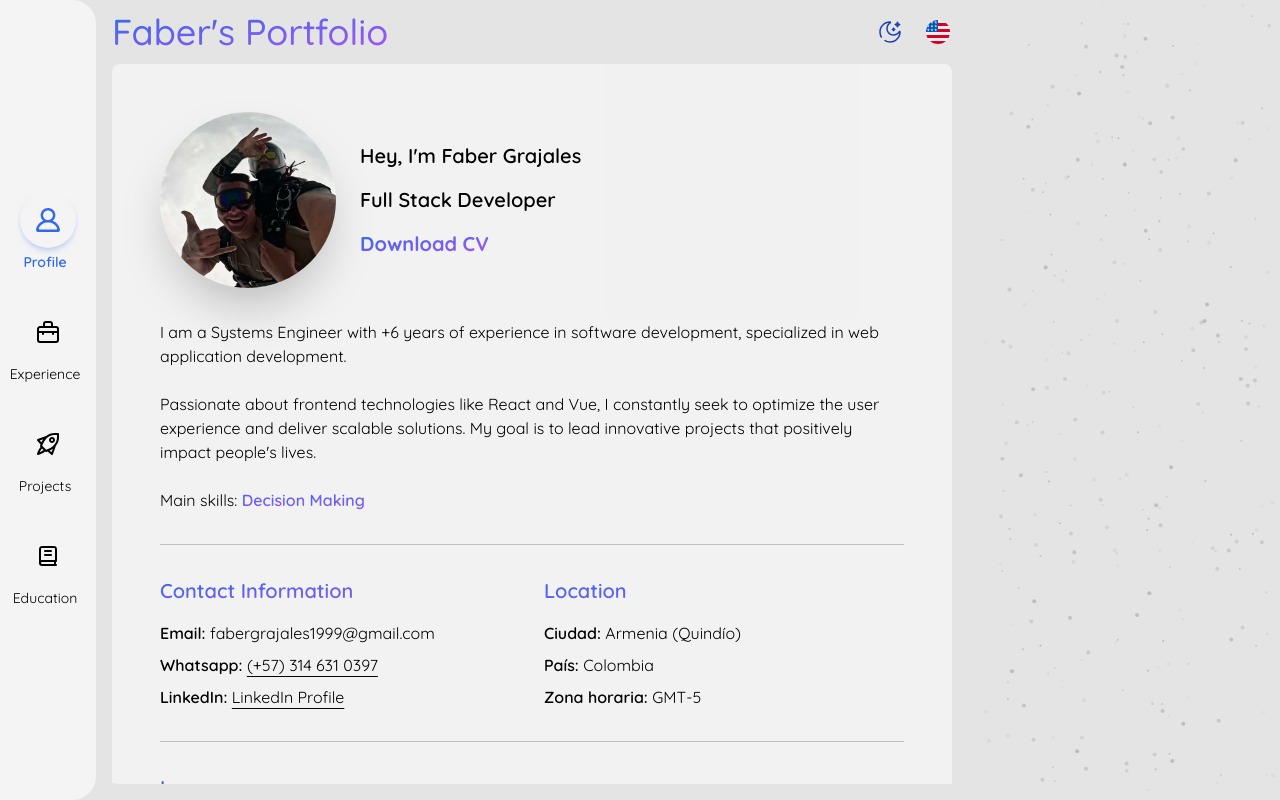
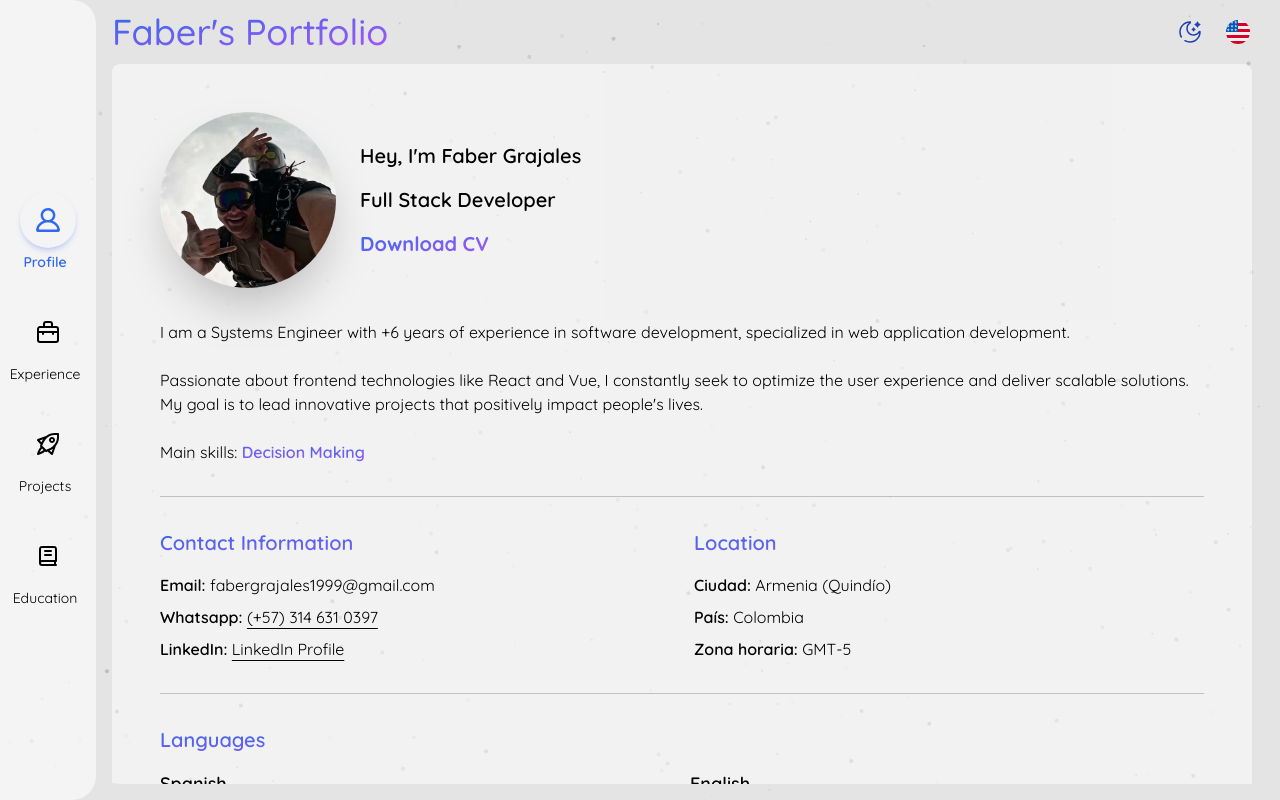
Before and after one commit to faber1999/portfolio_v2, a Vue app: page / in a window 1280 px wide. Built offline with nearby package versions, Linux system fonts and the light colour scheme; what @inspira-ui/plugins would draw is missing.

Commit message:
fix: add dynamic class binding to canvas container in ParticlesBg component

```diff
--- a/src/components/inspira-ui/ParticlesBg.vue
+++ b/src/components/inspira-ui/ParticlesBg.vue
@@ -1,5 +1,5 @@
 <template>
-  <div ref="canvasContainerRef" aria-hidden="true">
+  <div ref="canvasContainerRef" :class="$props.class" aria-hidden="true">
     <canvas ref="canvasRef"></canvas>
   </div>
 </template>
```
